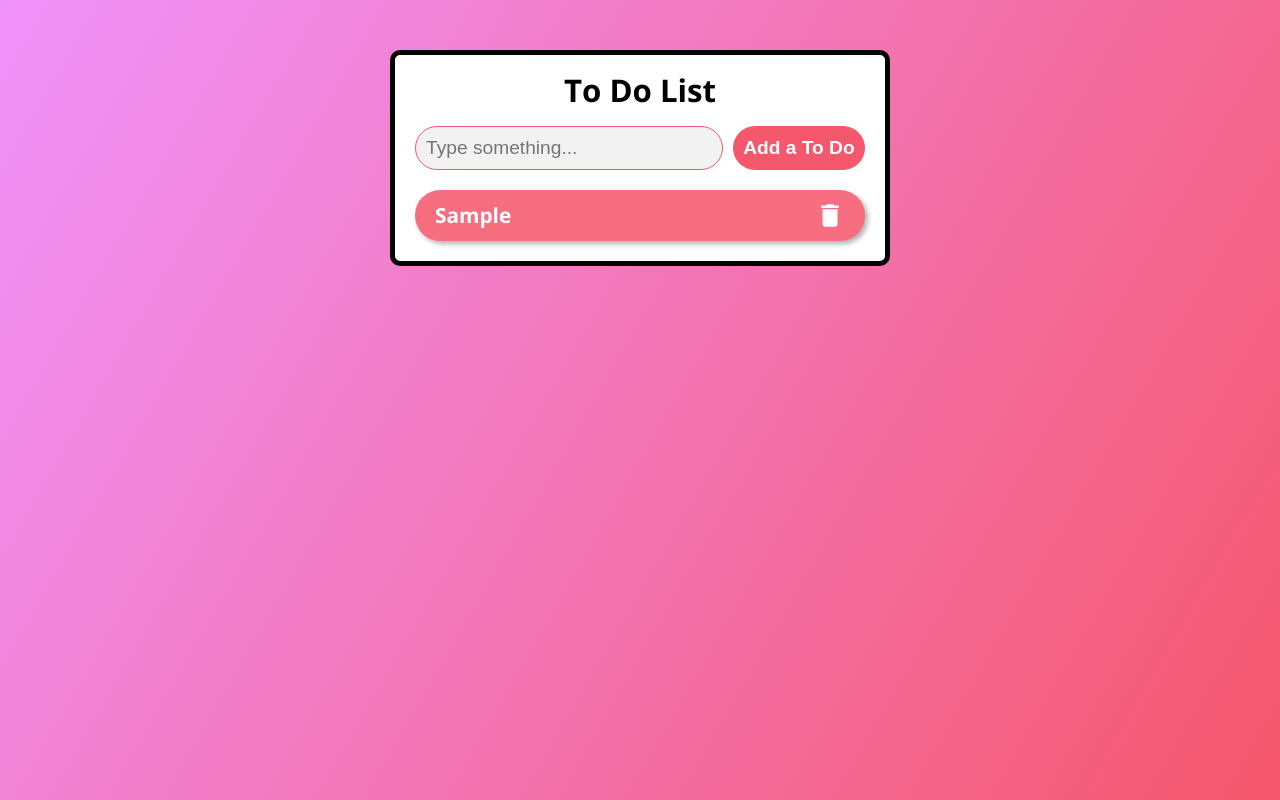
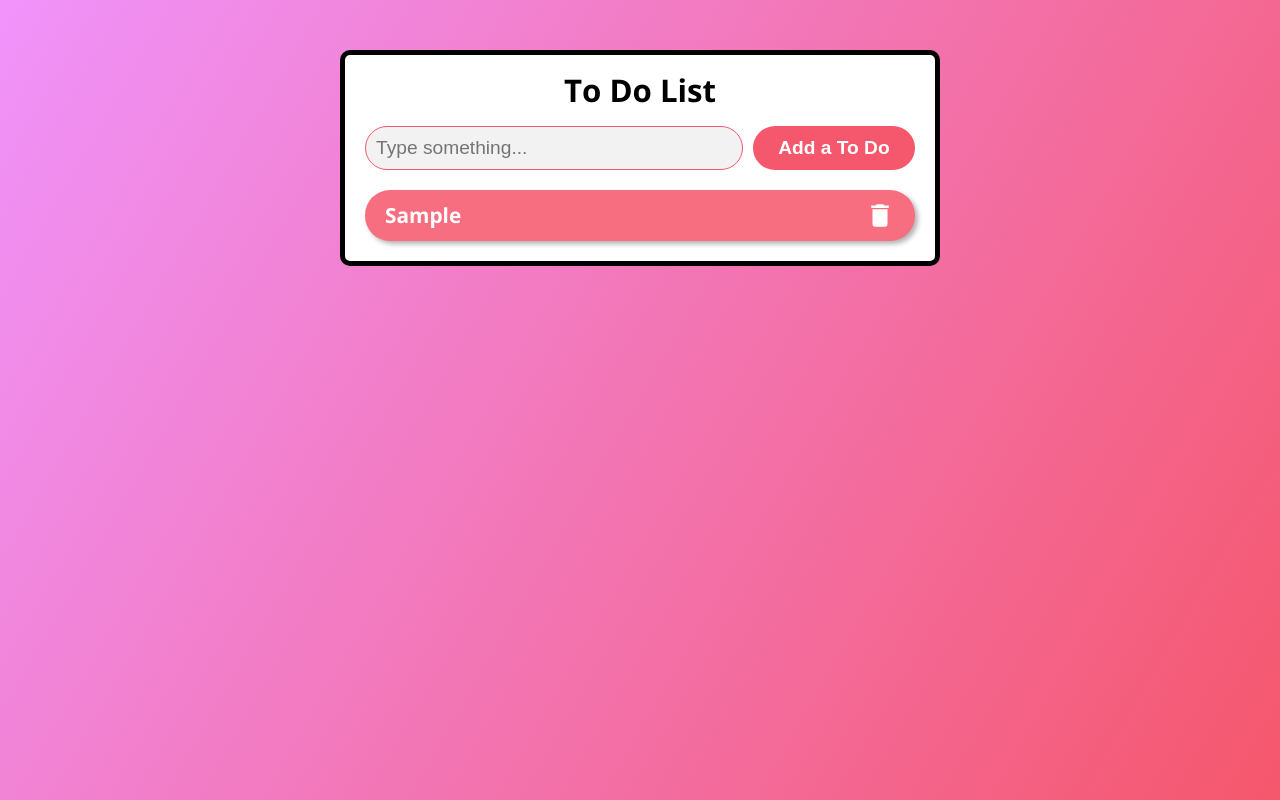
Before and after one commit to PablitoLuquito/to-do-list-js, a plain HTML site: page index.html in a window 1280 px wide. Both pictures are taken after typing "Sample" into the empty fields and a click on the button "Add a To Do". Drawn offline with nearby package versions, Linux system fonts and the light colour scheme.

Commit message:
update 3

```diff
--- a/assets/css/style.css
+++ b/assets/css/style.css
@@ -28,7 +28,7 @@ body {
 }
 
 .container {
-  width: 500px;
+  width: 600px;
   height: fit-content;
   background: #fff;
   padding: 20px;
@@ -87,20 +87,10 @@ ul {
   border-radius: 25px;
   box-shadow: 3px 3px 5px rgba(0, 0, 0, 0.3);
   justify-content: space-between;
-  cursor: grab;
-  user-select: none;
-  opacity: 0;
-  transform: scale(0.7);
-  transition: opacity 0.5s ease, transform 0.5s cubic-bezier(0.68, -0.55, 0.27, 1.55);
 }
 
 .list-item:hover {
   background: var(--primary-color-darker);
-}
-
-.list-item.show {
-  opacity: 1;
-  transform: scale(1);
 }
 
 .remove {
--- a/assets/js/script.js
+++ b/assets/js/script.js
@@ -1,7 +1,85 @@
 function toDoList() {
-  $(function() {
-    $("#sortable-list").sortable();
-  });
+  const input = document.querySelector('.input');
+  const add = document.querySelector('.add');
+  const list = document.querySelector('.to-do');
+
+  function createLiTag() {
+    const li = document.createElement('li');
+    li.classList.add('list-item');
+    return li;
+  }
+
+  function emptyInput() {
+    input.value = '';
+    input.focus();
+  }
+
+  function createRemoveButton(li) {
+    const removeButton = document.createElement('img');
+    removeButton.setAttribute('src', './assets/img/remove.svg');
+    removeButton.setAttribute('alt', 'Click to remove item');
+    removeButton.setAttribute('title', 'Click to remove item');
+    removeButton.classList.add('remove');
+    li.appendChild(removeButton);
+  }
+
+  function createListItem(input) {
+    const li = createLiTag();
+    li.innerText = input.trim();
+    list.appendChild(li);
+    createRemoveButton(li);
+    emptyInput();
+    saveToDo();
+  }
+
+  input.addEventListener('keypress', function(event) {
+    if (event.key === 'Enter') {
+      if (!input.value) return;
+      createListItem(input.value);
+    }
+  })
+
+  add.addEventListener('click', function() {
+    if (!input.value) return;
+    createListItem(input.value);
+  })
+
+  document.addEventListener('click', (event) => {
+    const element = event.target;
+    if (element.classList.contains('remove')) {
+      element.parentElement.remove();
+      saveToDo();
+    }
+  })
+
+  function saveToDo() {
+    const listItems = document.querySelectorAll('.list-item');
+    const arrayListItems = [];
+
+    for (let item of listItems) {
+      let listItemText = item.innerText;
+      arrayListItems.push(listItemText);
+    }
+
+    const listItemsJSON = JSON.stringify(arrayListItems);
+    localStorage.setItem('listItems', listItemsJSON);
+  }
+
+  function addSavedList() {
+    const listItems = localStorage.getItem('listItems');
+    const arrayListItems = JSON.parse(listItems);
+
+    for (let item of arrayListItems) {
+      createListItem(item);
+    }
+  }
+
+  addSavedList();
+};
+
+toDoList();
+
+/*function toDoList() {
 
   const input = document.querySelector('.input');
   const list = document.getElementById('sortable-list');
@@ -23,7 +101,7 @@ function toDoList() {
 
   input.addEventListener('keypress', (event) => {
     if (event.key === 'Enter') {
-      createListItem(input.value);
+      createListItem(input.value.trim());
       return input.value = '';
     };
   });
@@ -94,7 +172,7 @@ function toDoList() {
       setTimeout(function() {
         item.classList.add('show');
       }, 10);
-    };
-  };
-};
-toDoList();
+    }
+  }
+}
+toDoList();*/
--- a/index.html
+++ b/index.html
@@ -6,7 +6,6 @@
   <meta http-equiv='X-UA-Compatible' content='IE=edge'>
   <meta name='viewport' content='width=device-width, initial-scale=1.0'>
   <link rel='stylesheet' href='./assets/css/style.css'>
-  <link rel="stylesheet" href="https://code.jquery.com/ui/1.12.1/themes/base/jquery-ui.css">
   <title>To Do List</title>
 </head>
 
@@ -17,11 +16,9 @@
       <input type="text" class="input" placeholder="Type something..." autofocus>
       <input type="button" class="add" value="Add a To Do">
     </div>
-    <ul class="to-do" id="sortable-list"></ul>
+    <ul class="to-do"></ul>
   </section>
 
-  <script src="https://code.jquery.com/jquery-3.6.0.min.js"></script>
-  <script src="https://code.jquery.com/ui/1.12.1/jquery-ui.js"></script>
   <script src='./assets/js/script.js'></script>
 </body>
 
```
